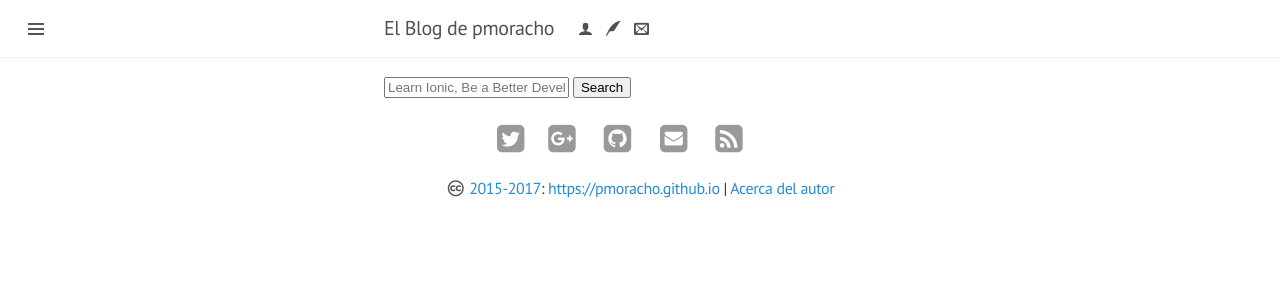
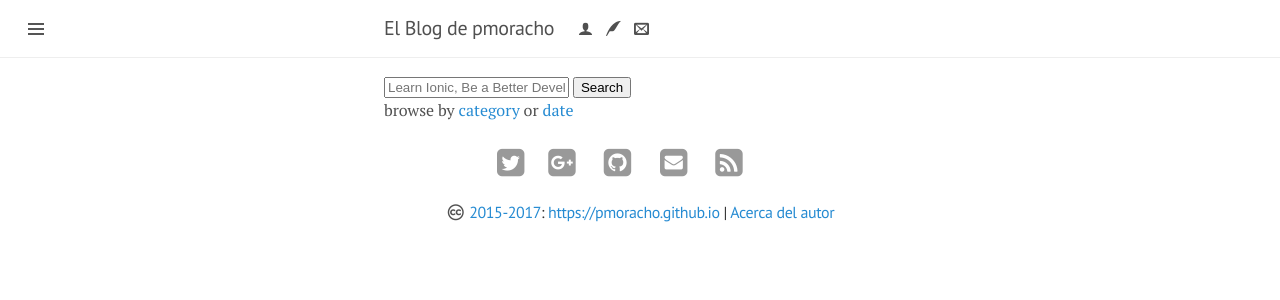
Before and after one commit to pmoracho/pmoracho.github.io, a Jekyll site: the page built from syspages/search.md, in a window 1280 px wide. Shown: the top 300 px of the page. Built offline with Jekyll 4.4.1, drawn with Linux system fonts in a browser that asks for light colours; nearby versions of some CDN libraries; some web fonts are replaced; comment, search, counter and statistics services are not loaded.

Commit message:
Update search.md

```diff
--- a/syspages/search.md
+++ b/syspages/search.md
@@ -10,29 +10,38 @@ category: base
 ---
 
 {% if site.google_search %}
-<div id="home-search" class="home">
-    <div id="search">
-    <form role="search" method="get" action="{{ site.url }}//search/">
-        <input id="searchString" name="searchString"
-               placeholder="Learn Ionic, Be a Better Developer, etc." type="text">
-        <input id="searchButton" name="googleSearchName" type="button" value="Search">
-    </form>
-    </div>
+<div class="grid" id="searchBar">
+  <div>
+      <div id="search">
+          <form role="search" method="get" action="{{ site.url }}//search/">
+              <input id="searchString" name="searchString"
+                     placeholder="Learn Ionic, Be a Better Developer, etc." type="text">
+              <input id="searchButton" name="googleSearchName" type="button" value="Search">
+          </form>
+      </div>
+      <div id="archives">
+          browse by <a title="The complete archive of {{ site.name }}'s Blog by category"
+                 href="{{ site.baseurl }}//categoryview">category</a>
+          or <a title="The complete archive of {{ site.name }}'s Blog by month"
+                href="{{ site.baseurl }}//monthview">date</a>
+      </div>
+  </div>
+</div>
 
-     <script>
-         (function() {
-             var cx = '006172462016279589704:keh0roaynmg';
-             var gcse = document.createElement('script');
-             gcse.type = 'text/javascript';
-             gcse.async = true;
-             gcse.src = (document.location.protocol == 'https:' ? 'https:' : 'http:') +
-             '//www.google.com/cse/cse.js?cx=' + cx;
-             var s = document.getElementsByTagName('script')[0];
-             s.parentNode.insertBefore(gcse, s);
-         })();
-     </script>
-     <gcse:search queryParameterName="searchString"></gcse:search>
-</div>
+<script>
+ (function() {
+     var cx = '006172462016279589704:keh0roaynmg';
+     var gcse = document.createElement('script');
+     gcse.type = 'text/javascript';
+     gcse.async = true;
+     gcse.src = (document.location.protocol == 'https:' ? 'https:' : 'http:') +
+     '//www.google.com/cse/cse.js?cx=' + cx;
+     var s = document.getElementsByTagName('script')[0];
+     s.parentNode.insertBefore(gcse, s);
+ })();
+</script>
+<gcse:search queryParameterName="searchString"></gcse:search>
+
 {% else %}
 Google Custom Search key is not set in `_config.yml`
 {% endif %}
```
